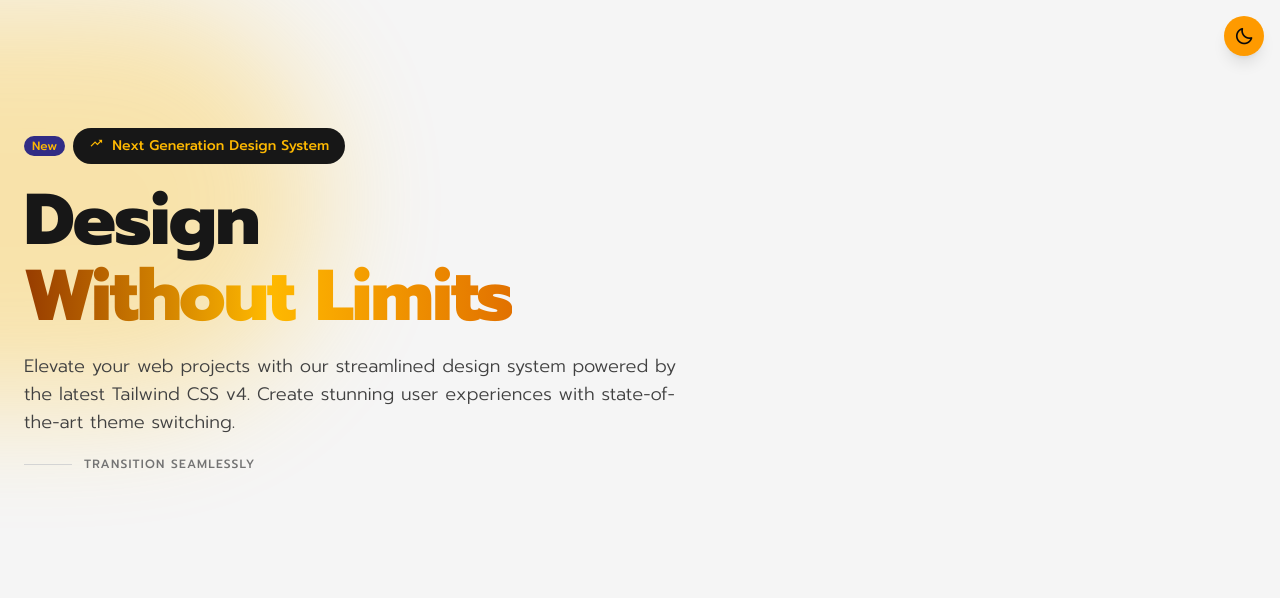
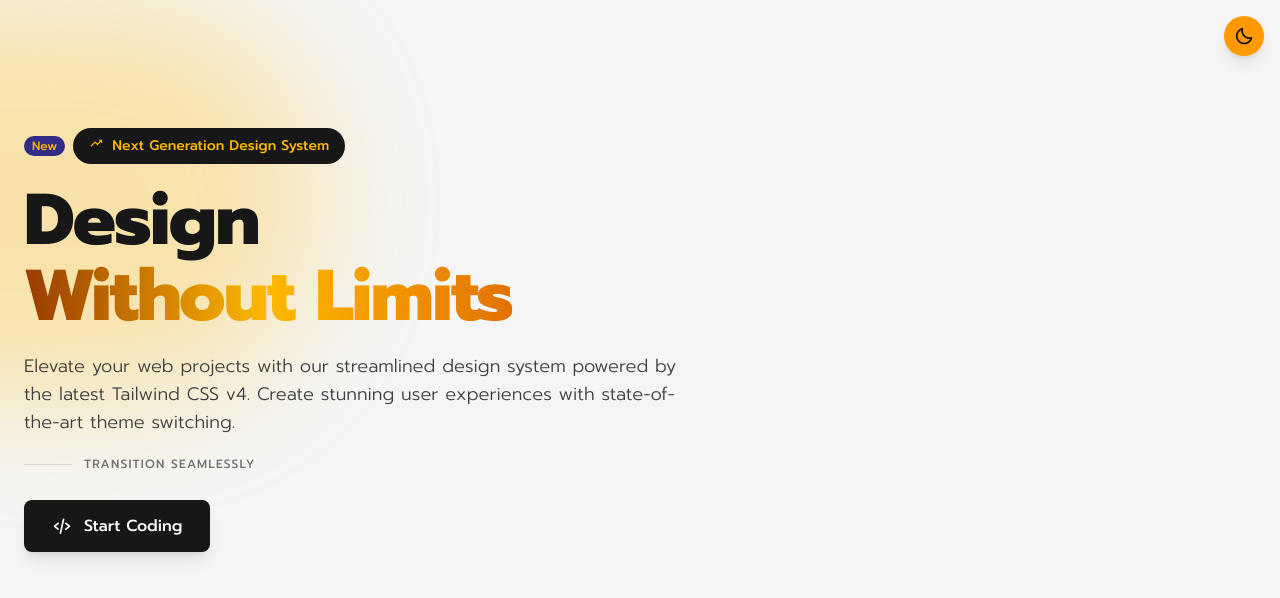
Before and after one commit to sumonaung23/website-header-dark-light-mode-theme, a React (Vite) app: page / in a window 1280 px wide. Shown: the top 598 px of the page. Built offline with nearby package versions, Linux system fonts and the light colour scheme.

Commit message:
add CTA button and complete Hero section layout with animations

```diff
--- a/src/components/Hero.jsx
+++ b/src/components/Hero.jsx
@@ -36,6 +36,13 @@
                                 </p>
                             </div>
                         </div>
+
+                        <div className="flex flex-wrap gap-3 lg:gap-4">
+                            <button className="px-6 py-3 lg:px-7 lg:py-3.5 rounded-lg bg-neutral-900 hover:bg-black text-white dark:bg-amber-500 dark:hover:bg-amber-600 dark:text-neutral-900 font-medium shadow-lg hover:shadow-neutral-900/20 dark:hover:shadow-amber-500/20 flex items-center transition group">
+                                <i className="bx bx-code-alt mr-2 lg:mr-3 text-lg lg:text-xl group-hover:rotate-12 transition-transform"></i>
+                                <span>Start Coding</span>
+                            </button>
+                        </div>
                     </div>
                 </div>
             </div>
```
